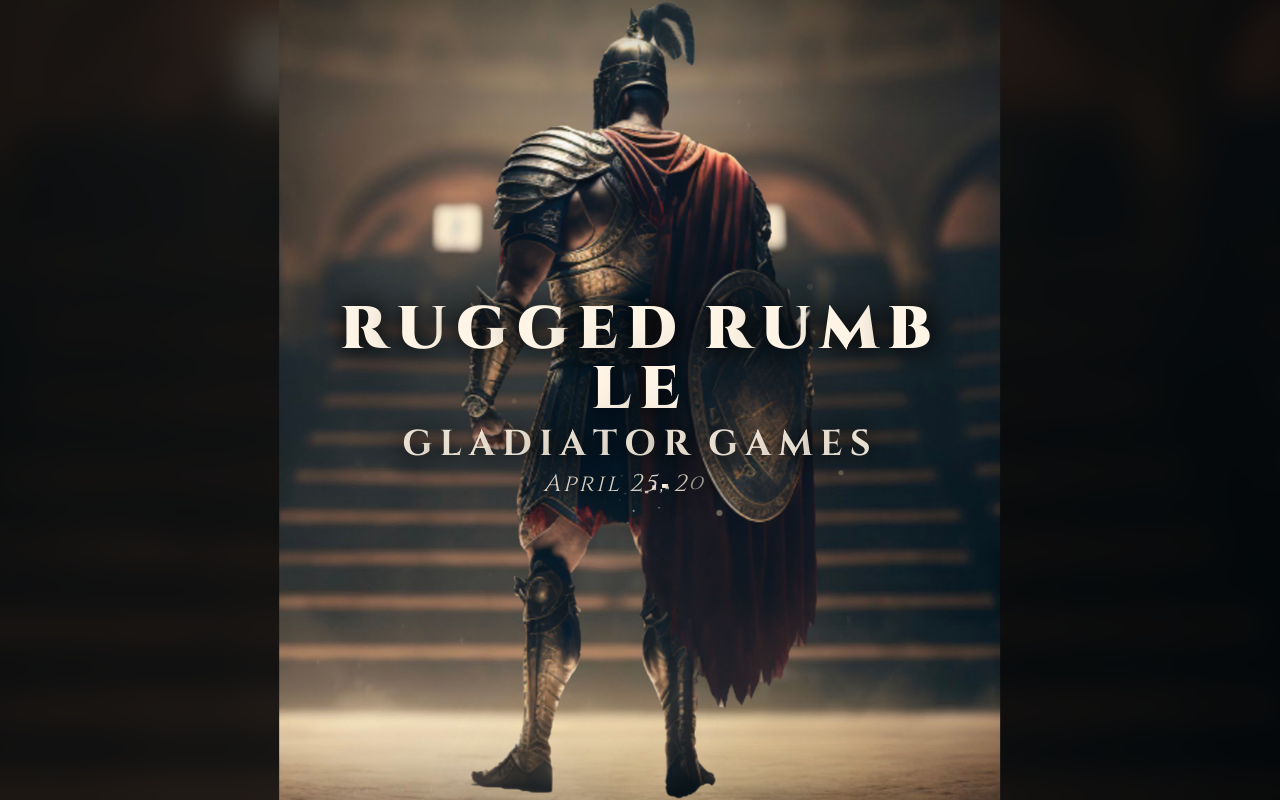
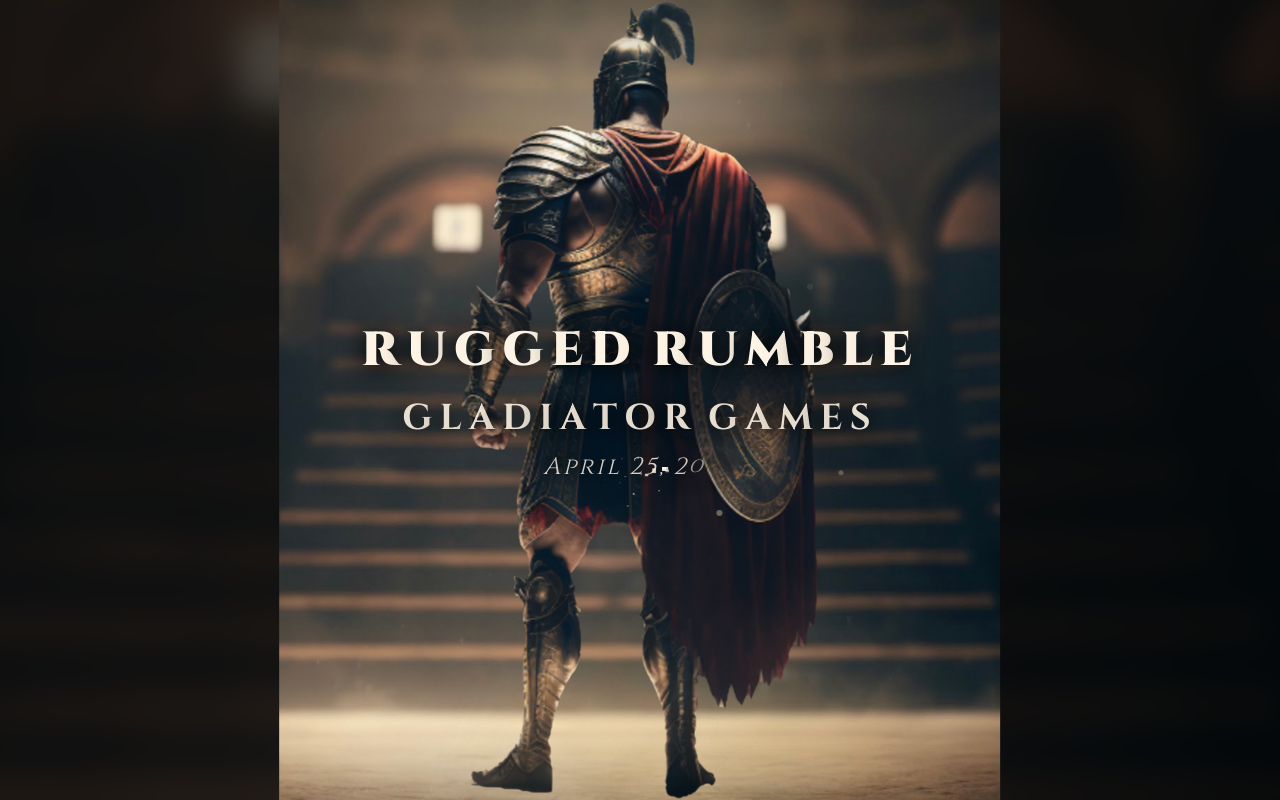
Before and after one commit to dayai-invxs/comphq, a Next.js app: page /hero in a window 1280 px wide. Built offline with nearby package versions, Linux system fonts and the light colour scheme.

Commit message:
fix hero font sizes

```diff
--- a/src/app/hero/hero-scene.tsx
+++ b/src/app/hero/hero-scene.tsx
@@ -196,20 +196,6 @@ export default function HeroScene() {
           },
         },
       }, 2.8)
-      .to(letters, {
-        scaleX: 1.08,
-        scaleY: 0.92,
-        duration: 0.1,
-        ease: 'power2.out',
-        stagger: 0.06,
-      }, '>-0.15')
-      .to(letters, {
-        scaleX: 1,
-        scaleY: 1,
-        duration: 0.15,
-        ease: 'power2.inOut',
-        stagger: 0.06,
-      }, '>-0.08')
 
     const glowTl = gsap.timeline({ repeat: -1, delay: 4, yoyo: true })
     glowTl
@@ -331,17 +317,17 @@ export default function HeroScene() {
           className={`${cinzel.className} pointer-events-none absolute inset-x-0 top-1/2 flex -translate-y-1/2 flex-col items-center gap-0.5 px-4 text-center sm:gap-1 [text-shadow:0_2px_20px_rgba(0,0,0,0.9),0_0_40px_rgba(0,0,0,0.7)]`}
         >
           <h1
-            className="text-3xl font-black uppercase tracking-[0.15em] text-[#fff5e6] sm:text-4xl md:text-5xl lg:text-6xl"
+            className="text-[clamp(1.875rem,4.5vw,3rem)] font-black uppercase tracking-[0.15em] text-[#fff5e6]"
           >
             <SplitText>Rugged Rumble</SplitText>
           </h1>
           <h2
-            className="text-xl font-bold uppercase tracking-[0.2em] text-[#fff5e6]/90 sm:text-2xl md:text-3xl lg:text-4xl"
+            className="text-[clamp(1.25rem,3.5vw,2.25rem)] font-bold uppercase tracking-[0.2em] text-[#fff5e6]/90"
           >
             <SplitText>Gladiator Games</SplitText>
           </h2>
           <p
-            className="text-base font-normal italic tracking-[0.1em] text-[#fff5e6]/85 sm:text-lg md:text-xl lg:text-2xl"
+            className="text-[clamp(1rem,2.5vw,1.5rem)] font-normal italic tracking-[0.1em] text-[#fff5e6]/85"
           >
             <SplitText>April 25, 2026</SplitText>
           </p>
```
